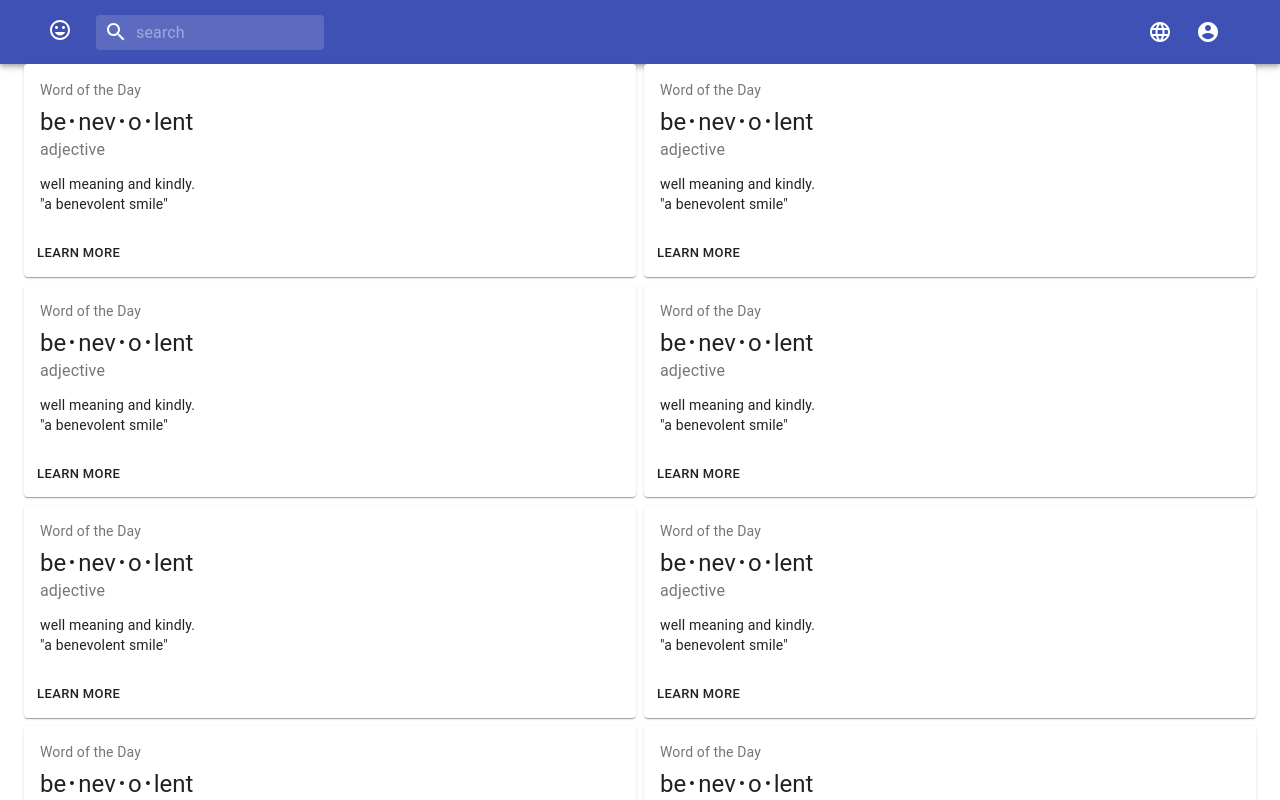
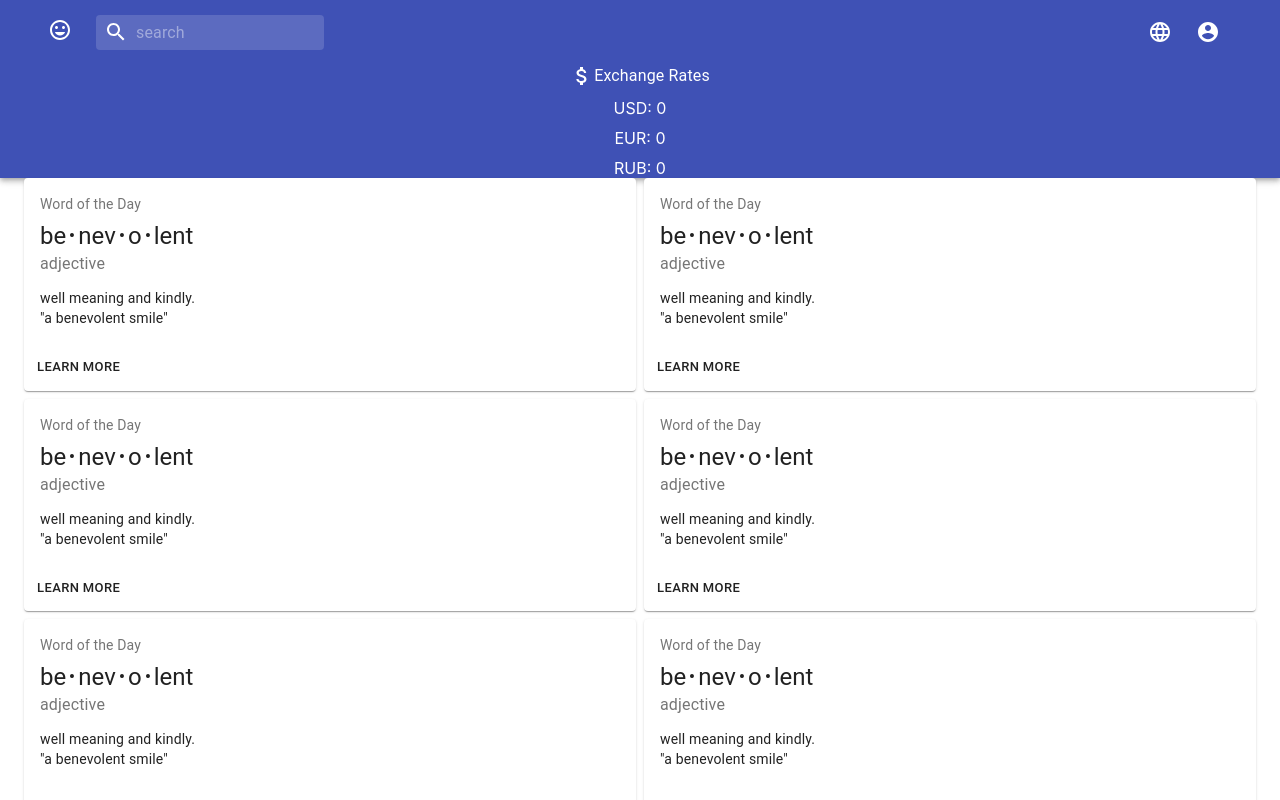
Before and after one commit to SpaNb4/travel-app, a React (Create React App) app: page / in a window 1280 px wide. Shown: the top 800 px of the page. Built offline with nearby package versions, Linux system fonts and the light colour scheme; no server answers.

Commit message:
feat: add exchange rates widget

```diff
--- a/src/components/Header/index.js
+++ b/src/components/Header/index.js
@@ -10,6 +10,7 @@ import TagFacesIcon from '@material-ui/icons/TagFaces';
 import SearchIcon from '@material-ui/icons/Search';
 import LanguageIcon from '@material-ui/icons/Language';
 import AccountCircleIcon from '@material-ui/icons/AccountCircle';
+import ExchangeRates from '../Widgets/ExchangeRates/ExchangeRates';
 
 const useStyles = makeStyles((theme) => ({
 	grow: {
@@ -99,6 +100,7 @@ const Header = () => {
 						</IconButton>
 					)}
 				</Toolbar>
+				<ExchangeRates currency={'EUR'} />
 			</Container>
 		</AppBar>
 	);
--- /dev/null
+++ b/src/components/Widgets/ExchangeRates/ExchangeRates.js
@@ -0,0 +1,52 @@
+import React, { useState, useEffect } from 'react';
+import fx from 'money';
+import classes from './ExchangeRates.module.scss';
+import { PropTypes } from 'prop-types';
+import { Typography } from '@material-ui/core';
+import { AttachMoney } from '@material-ui/icons';
+
+function ExchangeRates({ currency }) {
+	const [rateUSD, setRateUSD] = useState(0);
+	const [rateEUR, setRateEUR] = useState(0);
+	const [rateRUB, setRateRUB] = useState(0);
+
+	useEffect(() => {
+		let setCurrency = () => {
+			setRateUSD(fx(1).from(currency).to('USD').toFixed(2));
+			setRateEUR(fx(1).from(currency).to('EUR').toFixed(2));
+			setRateRUB(fx(1).from(currency).to('RUB').toFixed(2));
+		};
+
+		fetch('https://api.exchangerate.host/latest')
+			.then((resp) => resp.json())
+			.then((data) => (fx.rates = data.rates))
+			.then(setCurrency);
+	}, []);
+
+	return (
+		<div className={classes.ExchangeRates}>
+			<Typography className={classes.ExchangeTitle}>
+				<AttachMoney />
+				Exchange Rates
+			</Typography>
+			<div className={classes.CurrencyContainer}>
+				<span className={classes.СurrencyName}>USD: </span>
+				<span className={classes.CurrencyValue}>{rateUSD}</span>
+			</div>
+			<div className={classes.CurrencyContainer}>
+				<span className={classes.СurrencyName}>EUR: </span>
+				<span className={classes.CurrencyValue}>{rateEUR}</span>
+			</div>
+			<div className={classes.CurrencyContainer}>
+				<span className={classes.СurrencyName}>RUB: </span>
+				<span className={classes.CurrencyValue}>{rateRUB}</span>
+			</div>
+		</div>
+	);
+}
+
+ExchangeRates.propTypes = {
+	currency: PropTypes.string.isRequired,
+};
+
+export default ExchangeRates;
--- /dev/null
+++ b/src/components/Widgets/ExchangeRates/ExchangeRates.module.scss
@@ -0,0 +1,14 @@
+.ExchangeRates {
+	display: flex;
+	flex-direction: column;
+	align-items: center;
+
+	.ExchangeTitle {
+		display: flex;
+		align-items: center;
+	}
+
+	.CurrencyContainer {
+		margin-top: 10px;
+	}
+}
```
Also changed, not shown: package.json (+11 -11 lines), 1 other file (tests, documents, lock files or other folders).
